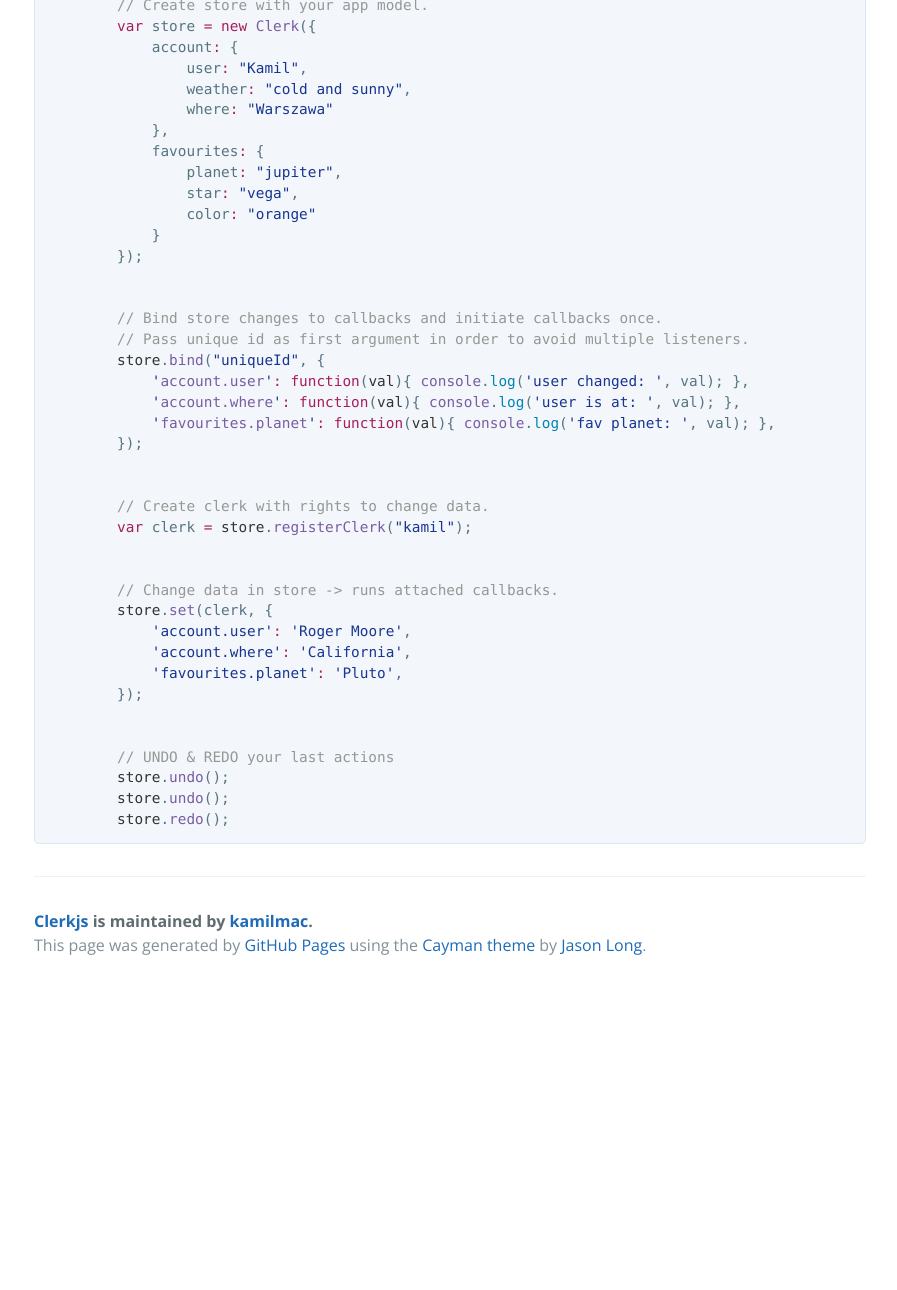
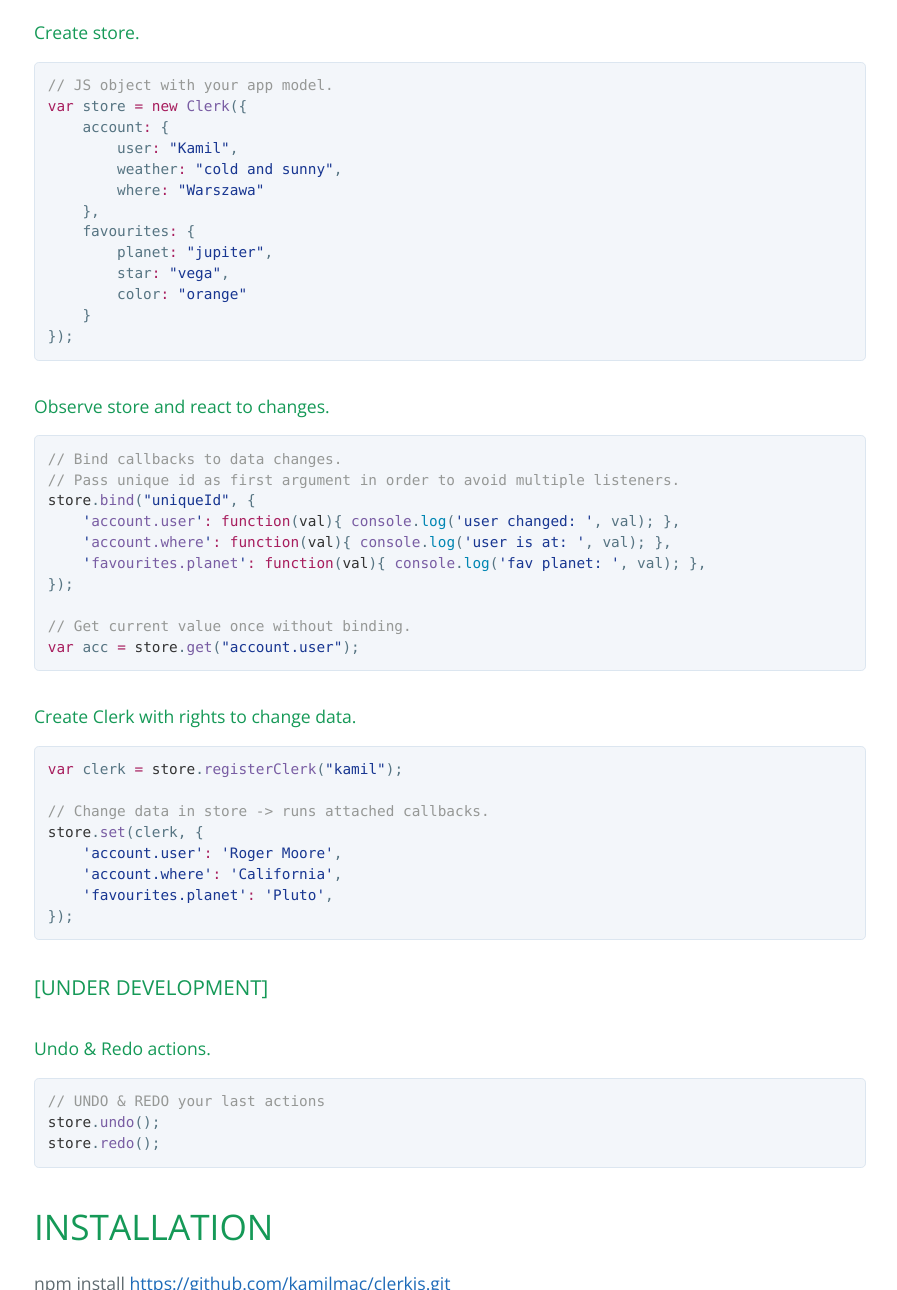
Before and after one commit to kamilmac/clerkjs, a plain HTML site: page index.html in a window 1280 px wide. Shown: the part 609-1899 px from the top of the page, without its empty margins (190-1087 px from the left). Before the commit the page ends 1598 px from the top, so only its background shows below. Drawn offline with nearby package versions, Linux system fonts and the light colour scheme.

Commit message:
Create gh-pages branch via GitHub

```diff
--- a/index.html
+++ b/index.html
@@ -24,10 +24,13 @@
 
 <p>Javascript object store with automatic PubSub based updates.</p>
 
-<h3>
-<a id="code-example-demo" class="anchor" href="#code-example-demo" aria-hidden="true"><span class="octicon octicon-link"></span></a>Code Example (demo)</h3>
+<h1>
+<a id="how-it-works" class="anchor" href="#how-it-works" aria-hidden="true"><span class="octicon octicon-link"></span></a>HOW IT WORKS</h1>
 
-<div class="highlight highlight-source-js"><pre>        <span class="pl-c">// Create store with your app model.</span>
+<h4>
+<a id="create-store" class="anchor" href="#create-store" aria-hidden="true"><span class="octicon octicon-link"></span></a>Create store.</h4>
+
+<div class="highlight highlight-source-js"><pre><span class="pl-c">// JS object with your app model.</span>
 <span class="pl-k">var</span> store <span class="pl-k">=</span> <span class="pl-k">new</span> <span class="pl-en">Clerk</span>({
     account<span class="pl-k">:</span> {
         user<span class="pl-k">:</span> <span class="pl-s"><span class="pl-pds">"</span>Kamil<span class="pl-pds">"</span></span>,
@@ -39,10 +42,12 @@
         star<span class="pl-k">:</span> <span class="pl-s"><span class="pl-pds">"</span>vega<span class="pl-pds">"</span></span>,
         color<span class="pl-k">:</span> <span class="pl-s"><span class="pl-pds">"</span>orange<span class="pl-pds">"</span></span>
     }
-        });
+});</pre></div>
 
+<h4>
+<a id="observe-store-and-react-to-changes" class="anchor" href="#observe-store-and-react-to-changes" aria-hidden="true"><span class="octicon octicon-link"></span></a>Observe store and react to changes.</h4>
 
-        <span class="pl-c">// Bind store changes to callbacks and initiate callbacks once.</span>
+<div class="highlight highlight-source-js"><pre><span class="pl-c">// Bind callbacks to data changes.</span>
 <span class="pl-c">// Pass unique id as first argument in order to avoid multiple listeners.</span>
 <span class="pl-smi">store</span>.<span class="pl-en">bind</span>(<span class="pl-s"><span class="pl-pds">"</span>uniqueId<span class="pl-pds">"</span></span>, {
     <span class="pl-s"><span class="pl-pds">'</span><span class="pl-en">account.user</span><span class="pl-pds">'</span></span><span class="pl-k">:</span> <span class="pl-k">function</span>(<span class="pl-smi">val</span>){ <span class="pl-en">console</span>.<span class="pl-c1">log</span>(<span class="pl-s"><span class="pl-pds">'</span>user changed: <span class="pl-pds">'</span></span>, val); },
@@ -50,23 +55,39 @@
     <span class="pl-s"><span class="pl-pds">'</span><span class="pl-en">favourites.planet</span><span class="pl-pds">'</span></span><span class="pl-k">:</span> <span class="pl-k">function</span>(<span class="pl-smi">val</span>){ <span class="pl-en">console</span>.<span class="pl-c1">log</span>(<span class="pl-s"><span class="pl-pds">'</span>fav planet: <span class="pl-pds">'</span></span>, val); },
 });
 
+<span class="pl-c">// Get current value once without binding.</span>
+<span class="pl-k">var</span> acc <span class="pl-k">=</span> <span class="pl-smi">store</span>.<span class="pl-en">get</span>(<span class="pl-s"><span class="pl-pds">"</span>account.user<span class="pl-pds">"</span></span>);</pre></div>
 
-        <span class="pl-c">// Create clerk with rights to change data.</span>
-        <span class="pl-k">var</span> clerk <span class="pl-k">=</span> <span class="pl-smi">store</span>.<span class="pl-en">registerClerk</span>(<span class="pl-s"><span class="pl-pds">"</span>kamil<span class="pl-pds">"</span></span>);
+<h4>
+<a id="create-clerk-with-rights-to-change-data" class="anchor" href="#create-clerk-with-rights-to-change-data" aria-hidden="true"><span class="octicon octicon-link"></span></a>Create Clerk with rights to change data.</h4>
 
+<div class="highlight highlight-source-js"><pre><span class="pl-k">var</span> clerk <span class="pl-k">=</span> <span class="pl-smi">store</span>.<span class="pl-en">registerClerk</span>(<span class="pl-s"><span class="pl-pds">"</span>kamil<span class="pl-pds">"</span></span>);
 
 <span class="pl-c">// Change data in store -&gt; runs attached callbacks.</span>
 <span class="pl-smi">store</span>.<span class="pl-en">set</span>(clerk, {
     <span class="pl-s"><span class="pl-pds">'</span>account.user<span class="pl-pds">'</span></span><span class="pl-k">:</span> <span class="pl-s"><span class="pl-pds">'</span>Roger Moore<span class="pl-pds">'</span></span>,
     <span class="pl-s"><span class="pl-pds">'</span>account.where<span class="pl-pds">'</span></span><span class="pl-k">:</span> <span class="pl-s"><span class="pl-pds">'</span>California<span class="pl-pds">'</span></span>,
     <span class="pl-s"><span class="pl-pds">'</span>favourites.planet<span class="pl-pds">'</span></span><span class="pl-k">:</span> <span class="pl-s"><span class="pl-pds">'</span>Pluto<span class="pl-pds">'</span></span>,
-        });
+});</pre></div>
 
+<h3>
+<a id="under-development" class="anchor" href="#under-development" aria-hidden="true"><span class="octicon octicon-link"></span></a>[UNDER DEVELOPMENT]</h3>
 
-        <span class="pl-c">// UNDO &amp; REDO your last actions</span>
-        <span class="pl-smi">store</span>.<span class="pl-en">undo</span>();
+<h4>
+<a id="undo--redo-actions" class="anchor" href="#undo--redo-actions" aria-hidden="true"><span class="octicon octicon-link"></span></a>Undo &amp; Redo actions.</h4>
+
+<div class="highlight highlight-source-js"><pre><span class="pl-c">// UNDO &amp; REDO your last actions  </span>
 <span class="pl-smi">store</span>.<span class="pl-en">undo</span>();
 <span class="pl-smi">store</span>.<span class="pl-en">redo</span>();</pre></div>
+
+<h1>
+<a id="installation" class="anchor" href="#installation" aria-hidden="true"><span class="octicon octicon-link"></span></a>INSTALLATION</h1>
+
+<p>npm install <a href="https://github.com/kamilmac/clerkjs.git">https://github.com/kamilmac/clerkjs.git</a></p>
+
+<p>bower install <a href="https://github.com/kamilmac/clerkjs.git">https://github.com/kamilmac/clerkjs.git</a></p>
+
+<p>source files are placed in "dist" folder.</p>
 
       <footer class="site-footer">
         <span class="site-footer-owner"><a href="https://github.com/kamilmac/clerkjs">Clerkjs</a> is maintained by <a href="https://github.com/kamilmac">kamilmac</a>.</span>
```
Also changed, not shown: params.json (+1 -1 lines). Lines whose indentation alone changed are shown as unchanged.
